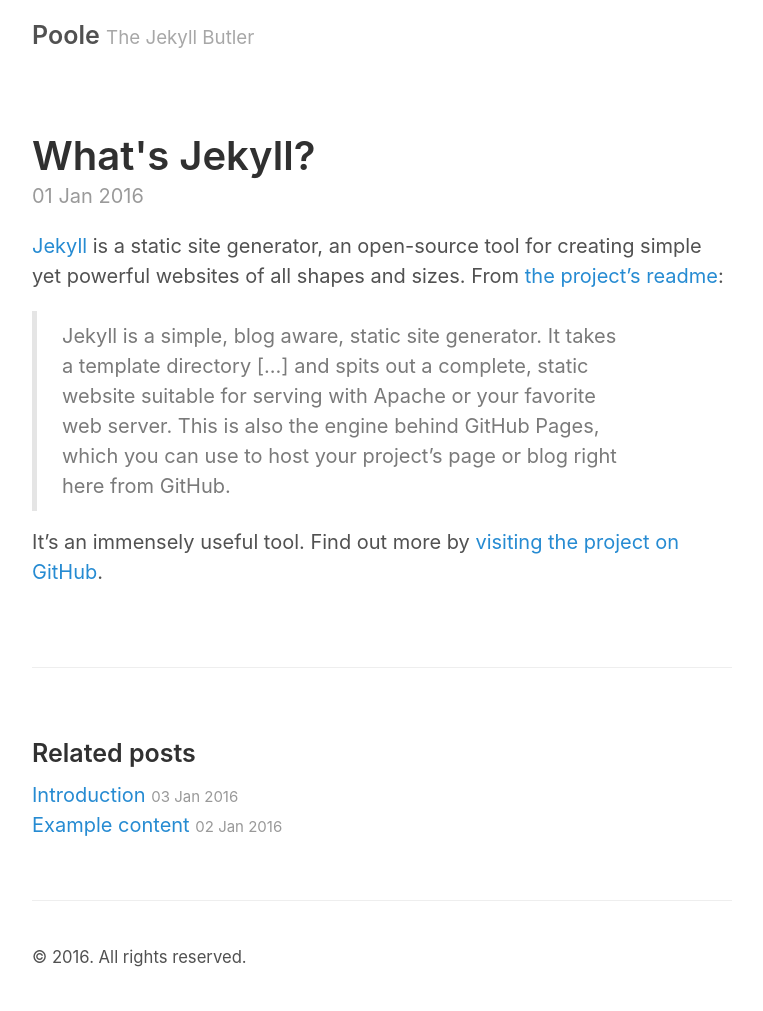
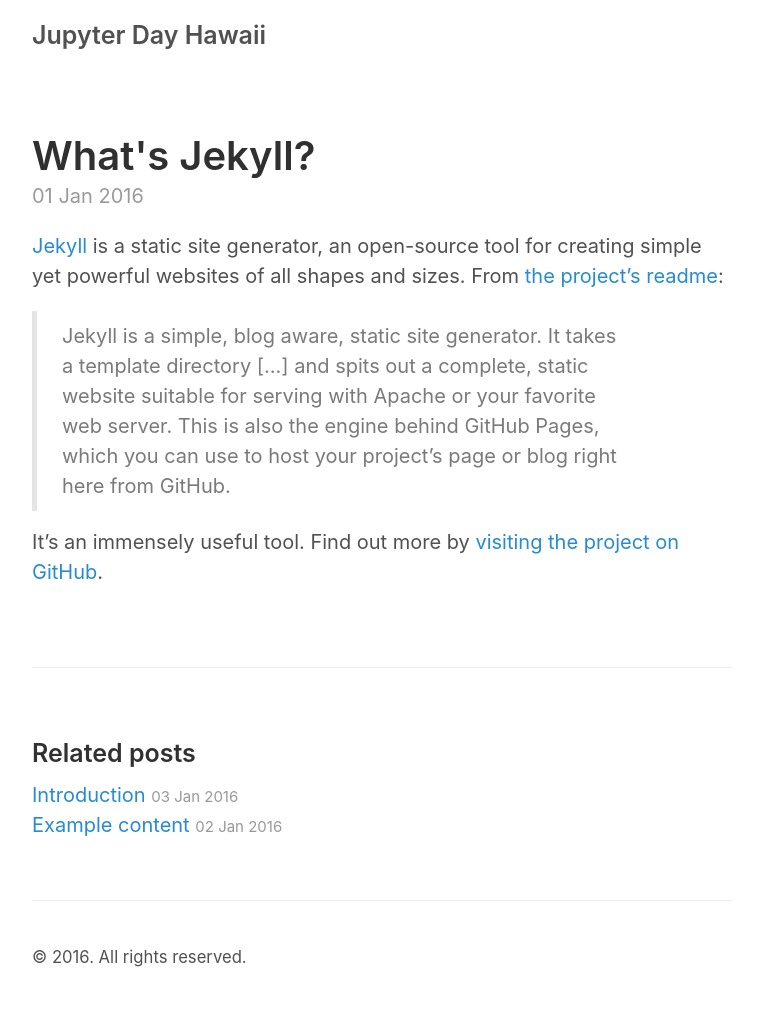
Before and after one commit to jupyterdayhawaii/jupyterdayhawaii.github.io, a Jekyll site: the page built from _posts/2016-01-01-whats-jekyll.md, in a window 1280 px wide. Shown: the whole page, without its empty margins (258-1021 px from the left). Built offline with Jekyll 4.4.1, drawn with Linux system fonts in a browser that asks for light colours.

Commit message:
Update _config.yml

```diff
--- a/_config.yml
+++ b/_config.yml
@@ -2,10 +2,10 @@
 permalink:           pretty
 
 # Setup
-title:               Poole
-tagline:             The Jekyll Butler
-url:                 http://getpoole.com
-paginate:            1
+title:              Jupyter Day Hawaii
+tagline:
+url:                jupyterdayhawaii.github.io
+paginate:            4
 baseurl:             ""
 
 # Assets
@@ -17,14 +17,18 @@ sass:
 
 # About/contact
 author:
-  name:              Mark Otto
-  url:               https://twitter.com/mdo
-  email:             markdotto@gmail.com
+  name:              JupyterDay Hawaii
+  url:               https://twitter.com/pyhawaii
+  email:             jupyterdayhawaii@gmail.com
 
 # Custom vars
 version:             2.0.0
 github:
-  repo:              https://github.com/poole/poole
+  repo:              https://github.com/jupyterdayhawaii/jupyterdayhawaii.github.io
+
+# This is the list of pages to include in the header of the website.
+pages_list:
+  About: '/Submit a Proposal/'
 
 # Gems
 gems:
```
